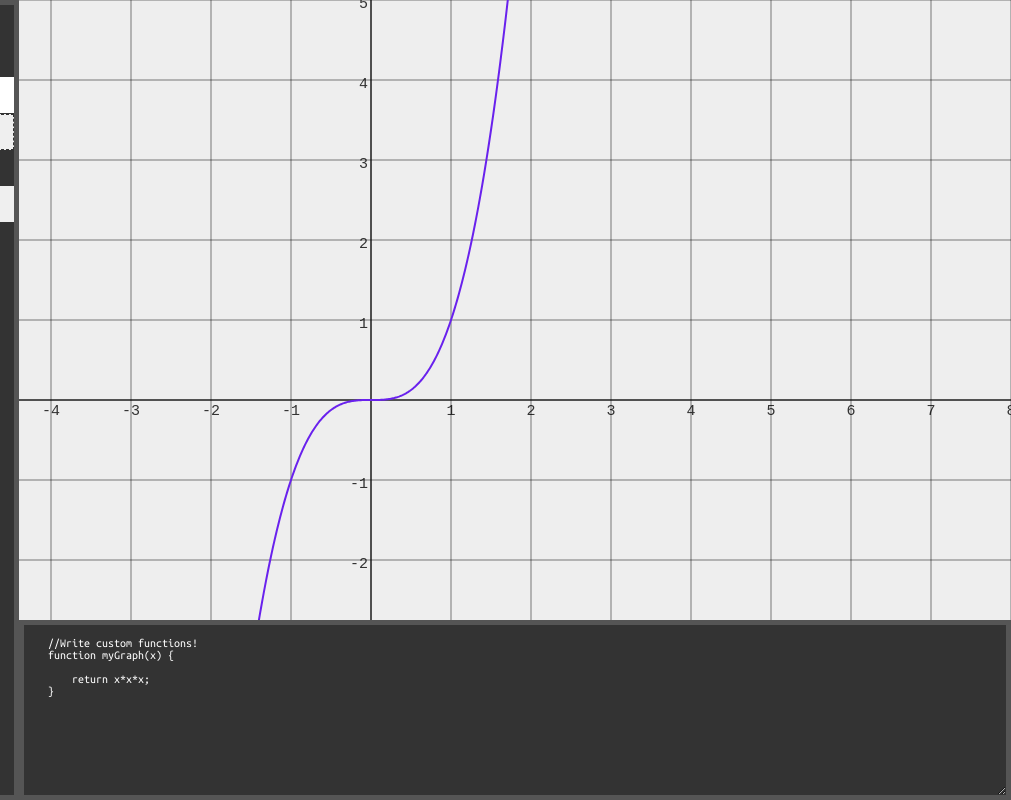
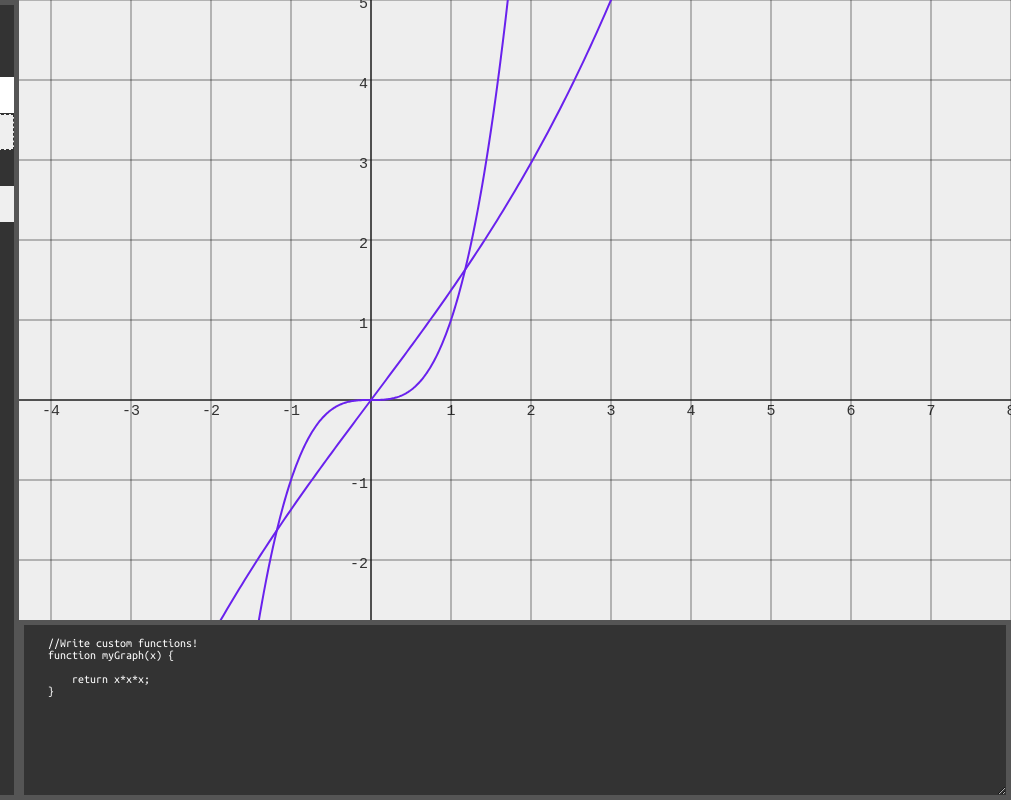
Before and after one commit to SebCodesTheWeb/graphing-calculator, a plain HTML site: page index.html in a window 1280 px wide. Shown: the full height of the page, 269-1280 px from the left. Drawn offline with Linux system fonts and the light colour scheme.

Commit message:
Started On Matrix Transformation feature
Implemented new function to draw transformed graph

```diff
--- a/index.html
+++ b/index.html
@@ -103,7 +103,7 @@ function myGraph(x) {
         const js = document.getElementById("js");
         const code = document.getElementById("code");
         function run() {
-        code.contentWindow.eval(js.value);
+        code.contentWindow.Function(js.value);
         }
     </script>
     <canvas></canvas>
--- a/plotgraph.js
+++ b/plotgraph.js
@@ -24,6 +24,23 @@ const resultWindow = document.querySelector("#info");
 export let performance = 0.1;
 export let decimalsUsed = 2;
 export let selectedFunction = 0;
+
+
+let transformationMatrix = [3, 4, 0, 1];
+//takes in a point and applies the transformation
+function getTransformedCoordinates(x, y) {
+    let a = x * transformationMatrix[0]
+    let b = x * transformationMatrix[1]
+    let c = y * transformationMatrix[2]
+    let d = y * transformationMatrix[3]
+
+    let newX = a + c;
+    let newY = b + d;
+
+    return [newX, newY];
+}
+
+console.log(getTransformedCoordinates(1, 3))
 
 
 function randomColor() {
@@ -68,7 +85,7 @@ export default class Graph {
         }
 
         for(let i = -canvas.width/2+addjustedoffsetX; i < canvas.width/2+addjustedoffsetX; i++) {
-            let rescaledYCoordinate = this.outputFunction(i/squareWidth)*squareWidth;
+            let rescaledYCoordinate = this.outputFunction((i)/squareWidth)*squareWidth;
             let convertedYCoordinate = canvas.height- rescaledYCoordinate; //y coordinate between canvas
 
             if(!isNaN(convertedYCoordinate)) { // Only draw if point is defined
@@ -113,6 +130,35 @@ export default class Graph {
         }
         c.stroke();
     }
+
+    drawTransformedGraph() {
+        c.beginPath();
+        c.lineWidth = this.lineWidth;
+        c.strokeStyle = this.color;
+        c.moveTo(0, this.centerY)
+
+        for(let i = -canvas.width/2+offsetX; i < canvas.width/2+offsetX; i++) {
+            // Firstly get math new math coordinates from matrix
+            let xInput = (i/squareWidth)
+            let yInput = this.outputFunction((xInput))
+            let newCoordinates = getTransformedCoordinates(xInput, yInput);
+            let transformedX = newCoordinates[0];
+            let transformedY = newCoordinates[1];
+
+            //Then get the canvas coordinates to draw
+            let canvasX = transformedX * squareWidth + canvas.width/2-offsetX;
+            let canvasY = transformedY * -squareWidth + canvas.height/2-offsetY;
+
+            if(!isNaN(canvasY)) { // Only draw if point is defined
+                c.lineTo(canvasX, canvasY); //Generating line between coordinates
+            } else {
+                c.stroke();
+                c.beginPath();
+            }
+        }
+        c.stroke();
+    }
+
 
 
     yCoordinate(xCoordinate) {
@@ -707,6 +753,7 @@ compile();
 function logFunction() {
   if(typeof inputedFunction === "function") {
     let userGraph = new Graph((x) => inputedFunction(x));
+    userGraph.drawTransformedGraph();
     listOfGraphs.push(userGraph);
     drawSelectedGraphs();
   }
@@ -782,7 +829,7 @@ function riemannZetaFunction(x) {
     return sum;
 };
 
-function getFactorial(x) {
+function getFactorial(x) { //iterative version seemed to work better to graph
     let product = x;
     let i = x-1;
     while (i > 1) {
@@ -792,7 +839,7 @@ function getFactorial(x) {
     return product;
 }
 
-function papaLambertsWFunction(x) {
+function papaLambertsWFunction(x) { //Allt these are variations of the real function
     if(Math.abs(x) > 5) return;
     let sum = 0;
     for(let i = 1; i < 6; i++) {
@@ -805,7 +852,20 @@ function myGraph(x) { //one of my personal favourites
     return theSebastianDFunction(x) % weisterassFunction(x)  * modulus(x)   ;
 }
 
-console.log(papaLambertsWFunction(1));
+function hybridCombo(x) {
+
+    if(x < 2) {
+return Math.cbrt(x);
+}
+
+return hybridCombo(x-2) -Math.log(x);
+}
+
+
+
+
+
+
 
 
 // listOfGraphs.push(inputedFunction);
```
